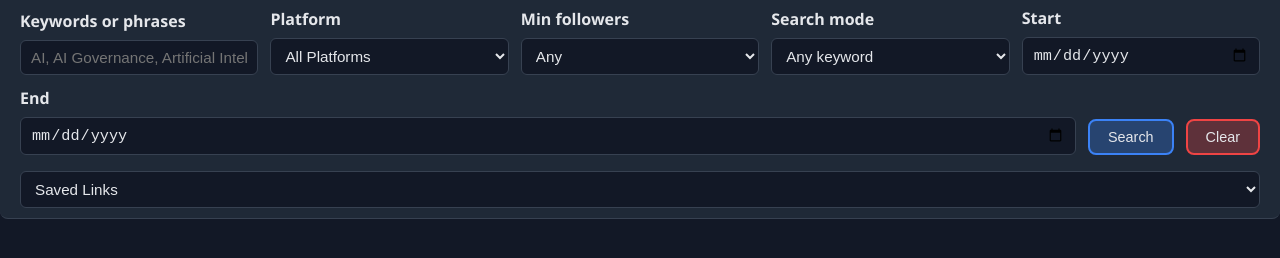
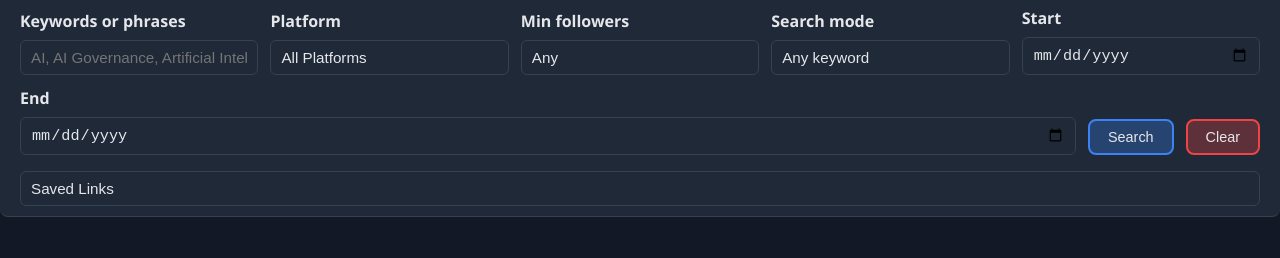
Before and after one commit to JasonMetzner/social-media-scrubber, a plain HTML site: page index.html in a window 1280 px wide. Shown: the part 52-310 px from the top of the page. Drawn offline with nearby package versions, Linux system fonts and the light colour scheme.

Commit message:
Update main.js and style-new.css: collapsed platform dropdown and improved design

```diff
--- a/static/main.js
+++ b/static/main.js
@@ -123,7 +123,9 @@ document.addEventListener('DOMContentLoaded', function() {
     const keywords = keywordsInput ? keywordsInput.split(/[,\n]+/).map(k => k.trim()).filter(Boolean) : [];
 
     const platformSelect = document.getElementById('platform-select');
-    const selectedPlatforms = Array.from(platformSelect.selectedOptions).map(opt => opt.value);
+    // For the collapsed platform selector, an empty value means "all".  Otherwise treat the selected value as an array.
+    const selectedValue = platformSelect.value;
+    const selectedPlatforms = selectedValue ? [selectedValue] : [];
 
     const followerThreshold = parseInt(document.getElementById('follower-threshold').value, 10) || 0;
 
--- a/static/style-new.css
+++ b/static/style-new.css
@@ -79,9 +79,13 @@ select {
   border-radius: 6px;
   box-sizing: border-box;
   font-size: 0.95rem;
-  background-color: var(--bg-color);
+  background-color: var(--card-bg);
   color: var(--text-color);
   transition: border-color 0.2s ease-in-out, box-shadow 0.2s ease-in-out;
+  /* Remove native arrow on select for custom styling */
+  -webkit-appearance: none;
+  -moz-appearance: none;
+  appearance: none;
 }
 
 input[type="text"]:focus,
```
